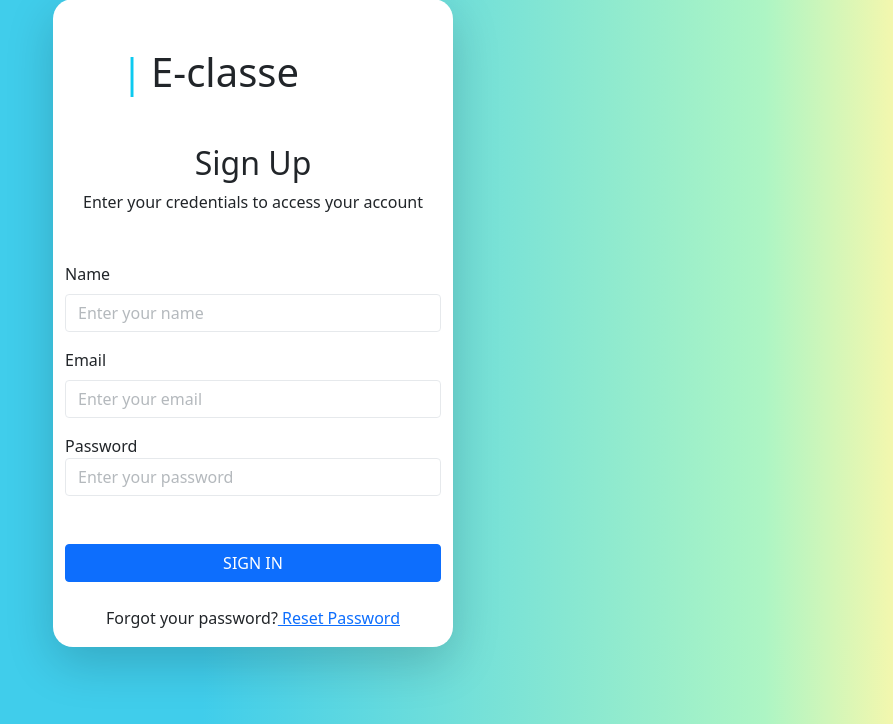
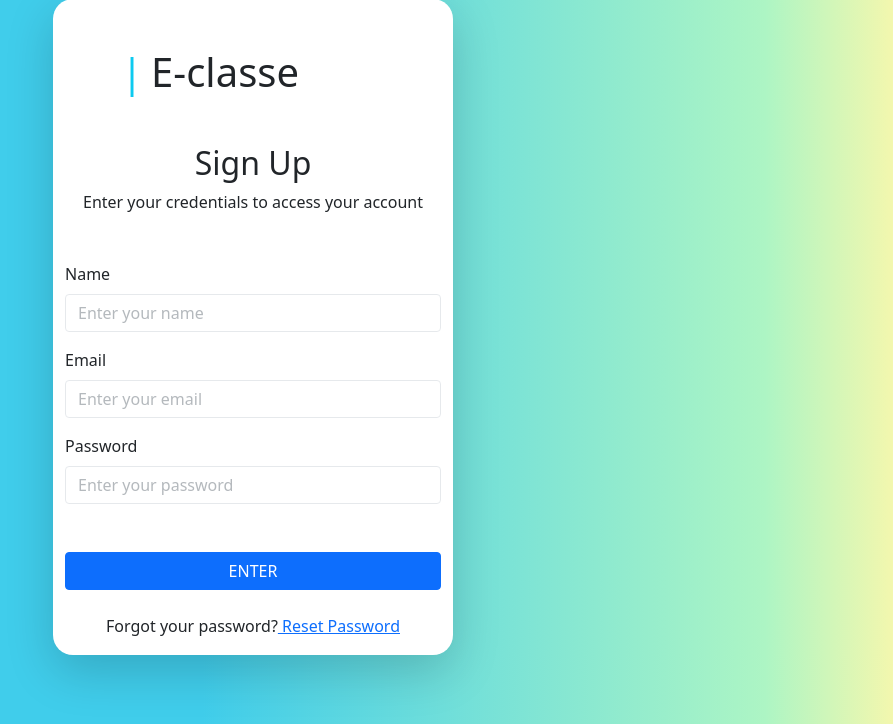
Before and after one commit to elkhaldaoui/E-classe-V1.3, a PHP site: page /sign-up.php in a window 1280 px wide. Shown: the part 76-800 px from the top of the page, without its empty margins (387-1280 px from the left). Run offline with PHP 8.4, Linux system fonts and the light colour scheme.

Commit message:
don with sign in/up

```diff
--- a/controller/regester.php
+++ b/controller/regester.php
@@ -1,10 +1,10 @@
 <?php
 
-    // Error & success messages
+    // variables
     global $success_msg, $email_exist, $f_NameErr, $l_NameErr, $_emailErr, $_mobileErr, $_passwordErr;
     global $fNameEmptyErr, $lNameEmptyErr, $emailEmptyErr, $mobileEmptyErr, $passwordEmptyErr, $email_verify_err;
 
-    if(isset($_POST["submit"])) {
+     if(isset($_POST['submit'])) {
          $name     = $_POST["name"];
          $email         = $_POST["email"];
          $password      = $_POST["password"];
@@ -13,8 +13,6 @@
              $email_check_query = mysqli_query($conn, "SELECT * FROM users WHERE email = '{$email}' ");
              $rowCount = mysqli_num_rows($email_check_query);
 
-
-        // PHP validation
             // Verify if form values are not empty
             if(!empty($name) && !empty($email) && !empty($password)){
 
@@ -35,7 +33,10 @@
 
                     // Create mysql query
                     $sqlQuery = mysqli_query($conn, $sql);
-                    header('location : ./index.php');
+                    echo "
+                    <script>
+                    window.location.href = 'index.php';
+                    </script>";
 
                     if(!$sqlQuery){
                         die("MySQL query failed!" . mysqli_error($conn));
--- a/sign-up.php
+++ b/sign-up.php
@@ -1,6 +1,6 @@
 <?php
-include('./config/db.php');
-include('./controller/regester.php');
+include('config/db.php');
+include('controller/regester.php');
 
 ?>
 <!DOCTYPE html>
@@ -37,11 +37,11 @@ include('./controller/regester.php');
             <?php
             echo $passwordEmptyErr;
             ?>
-        <label>Password</label>
+        <label class="form-label">Password</label>
         <input type="password" name="password" class="form-control opacity-50" placeholder="Enter your password">
         </div>
         <div class="d-grid">
-        <button id="btnadd" type="submit" name="submit" class="btn btn-primary">SIGN IN</button>
+        <button id="btnadd" type="submit" name="submit" class="btn btn-primary">ENTER</button>
         </div>
     </form>
 
```
Lines whose indentation alone changed are shown as unchanged.
